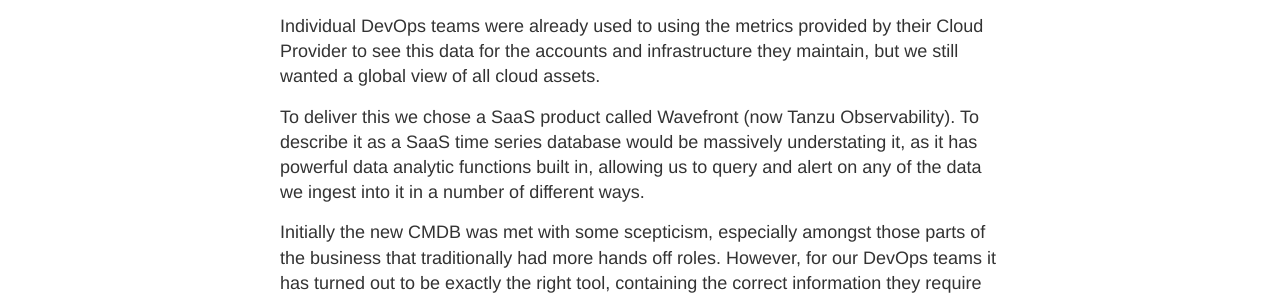
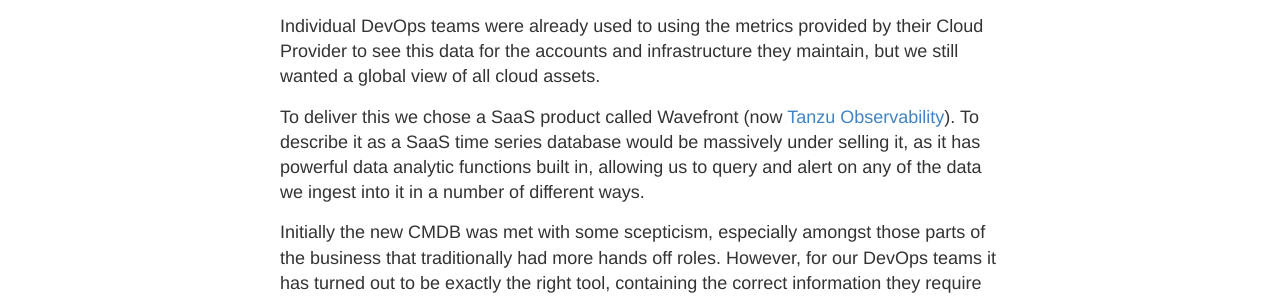
Before and after one commit to chrisl13/chrisl13.github.io, a Jekyll site: the page built from _posts/2021-05-26-A-Cloud-CMDB.md, in a window 1280 px wide and 900 px high, scrolled down 2014 px. Shown: the part 306-605 px from the top of the window. Built offline with Jekyll 4.4.1, drawn with Linux system fonts in a browser that asks for light colours.

Commit message:
Update 2021-05-26-A-Cloud-CMDB.md

```diff
--- a/_posts/2021-05-26-A-Cloud-CMDB.md
+++ b/_posts/2021-05-26-A-Cloud-CMDB.md
@@ -42,7 +42,7 @@ Duplicating resource definitions into a CMDB was time consuming and expensive -
 
 Individual DevOps teams were already used to using the metrics provided by their Cloud Provider to see this data for the accounts and infrastructure they maintain, but we still wanted a global view of all cloud assets.
 
-To deliver this we chose a SaaS product called Wavefront (now Tanzu Observability). To describe it as a SaaS time series database would be massively understating it, as it has powerful data analytic functions built in, allowing us to query and alert on any of the data we ingest into it in a number of different ways.
+To deliver this we chose a SaaS product called Wavefront (now [Tanzu Observability](https://tanzu.vmware.com/observability)). To describe it as a SaaS time series database would be massively under selling it, as it has powerful data analytic functions built in, allowing us to query and alert on any of the data we ingest into it in a number of different ways.
 
 Initially the new CMDB was met with some scepticism, especially amongst those parts of the business that traditionally had more hands off roles. However, for our DevOps teams it has turned out to be exactly the right tool, containing the correct information they require to manage a large and complex estate of cloud based resources.
 
```
